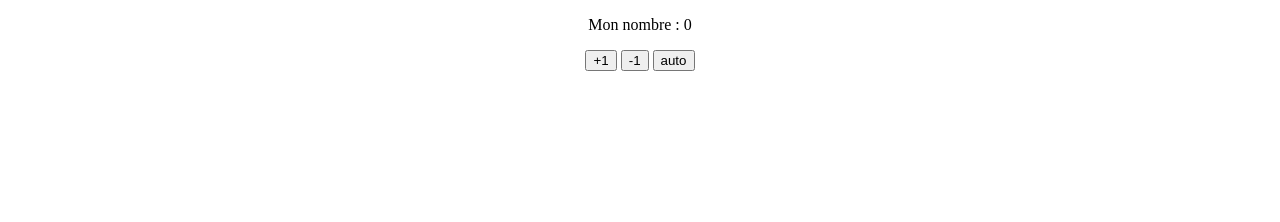
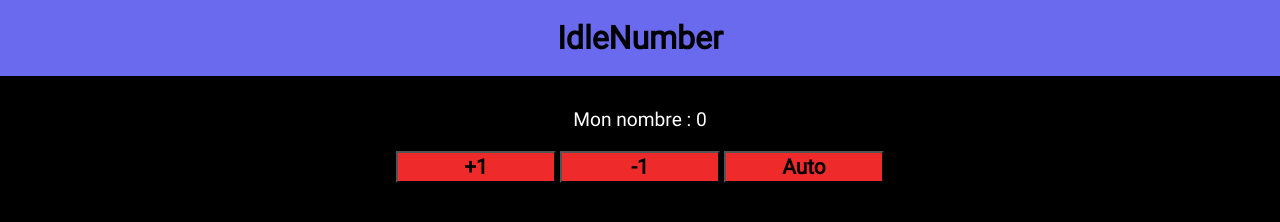
Before and after one commit to TitanFR25/IdleNumber-Game, a plain HTML site: page index.html in a window 1280 px wide. Drawn offline with Linux system fonts and the light colour scheme.

Commit message:
Ajout d'un style et d'un header,ajout de style sur les element de la page

```diff
--- a/index.html
+++ b/index.html
@@ -3,50 +3,80 @@
 <head>
     <meta charset="UTF-8">
     <meta name="viewport" content="width=device-width, initial-scale=1.0">
-    <title>Auto Number test</title>
+    <title>Auto Number Test</title>
     <style>
-        *{
+        @font-face {
+            font-family: roboto;
+            src: url(./font/Roboto-Regular.ttf);
+        }
+        * {
+            margin: 0;
+            padding: 0;
             text-align: center;
+            font-family: roboto;
         }
+        header{
+            background-color: rgb(106, 106, 238);
+            padding: 1.2rem;
+        }
+        body{
+            background-color: black;
+        }
+        #number_contener {
+            font-size: 1.2rem;
+            margin-top: 2rem;
+            color: white;
+        }
+        #button_contener{
+            margin-top: 1.2rem;
+        }
+        button{
+            height: 2rem;
+            width: 10rem;
+            background-color: rgb(238, 42, 42);
+            font-weight: bolder;
+            font-size: 1.3rem;
+        }
+
     </style>
 </head>
 <body>
-
-    <p>Mon nombre : <span id="number">0</span></p>
-    <button id="increment" onclick="Increment()">+1</button>
-    <button onclick="Decrement()" id="decrement">-1</button>
-    <button id="autoNumber" onclick="Auto()">auto</button>
-
-
+    <header>
+        <h1>IdleNumber</h1>
+    </header>
+    <div id="debut">
+        <div id="number_contener">
+            <p>Mon nombre : <span id="number">0</span></p>
+        </div>
+        <div id="button_contener">
+            <button id="increment" onclick="Increment()">+1</button>
+            <button onclick="Decrement()" id="decrement">-1</button>
+            <button id="autoNumber" onclick="Auto()">Auto</button>
+        </div>
+    </div>
 
 
 <script>
     const number = document.getElementById('number');
-    const increment = document.getElementById('increment');
-    const decrement = document.getElementById('decrement');
-    const auto = document.getElementById('autoNumber');
-    const intervalId = null;
+    let intervalId = null;  // Utilisez `let` pour permettre la réassignation
 
-
-
-    function Increment(){
+    function Increment() {
         const currentValue = parseInt(number.textContent);
-        number.textContent = currentValue + 1
+        number.textContent = currentValue + 1;
     }
 
-    function Decrement(){
+    function Decrement() {
         const currentValue = parseInt(number.textContent);
-        if(currentValue > 0){
+        if (currentValue > 0) {
             number.textContent = currentValue - 1;
         }
     }
+
     function Auto() {
-        // Si un intervalle est déjà en cours, on l'arrête d'abord
         if (intervalId) {
-            clearInterval(intervalId);
-            intervalId = null;
+            clearInterval(intervalId);  // Arrête l'intervalle en cours
+            intervalId = null;  // Réinitialise intervalId
         } else {
-            // Sinon, on démarre un nouvel intervalle
             intervalId = setInterval(() => {
                 const currentValue = parseInt(number.textContent);
                 number.textContent = currentValue + 1;
```
Also changed, not shown: font/Roboto-Regular.ttf (added).
